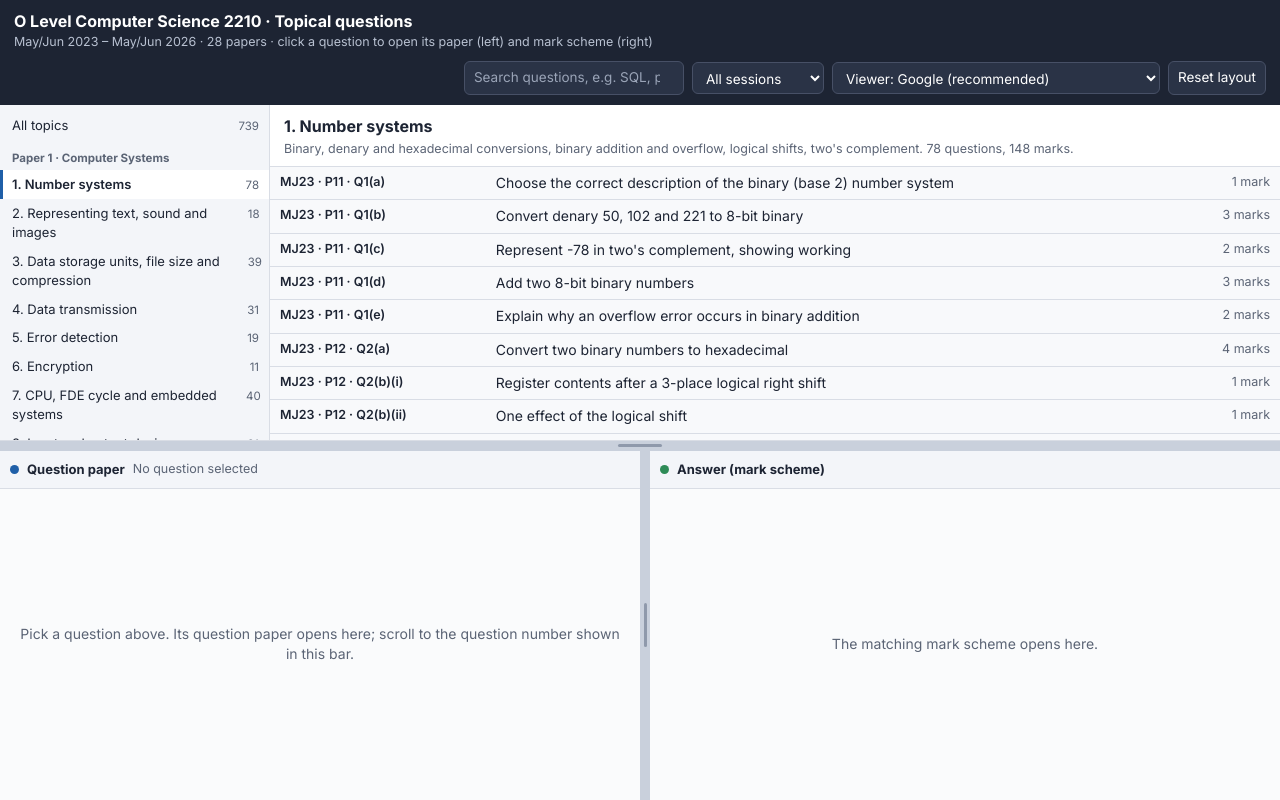
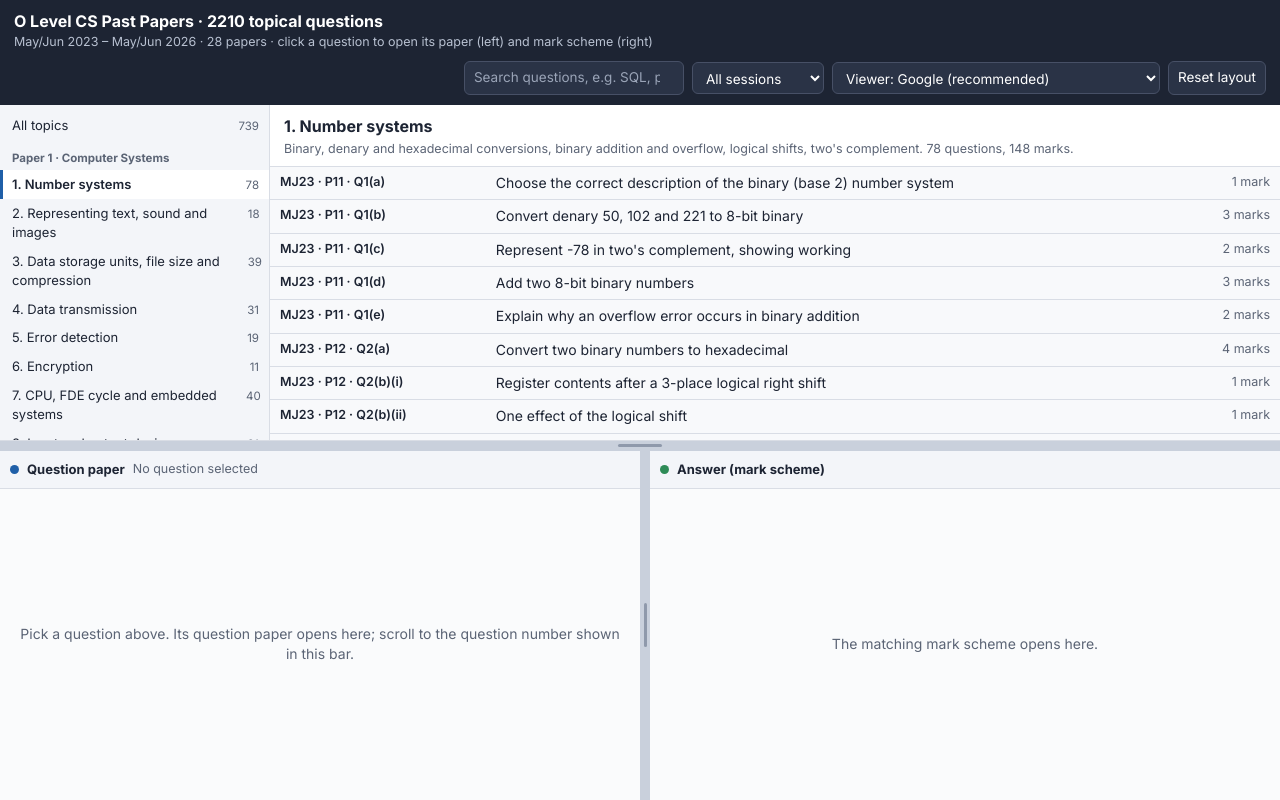
Before and after one commit to Shadhin-f/O-level-CS-Past-Papers, a plain HTML site: page index.html in a window 1280 px wide. Drawn offline with Linux system fonts and the light colour scheme.

Commit message:
Rename site to O Level CS Past Papers
Co-Authored-By: Claude Opus 5.5 <noreply@anthropic.com>

```diff
--- a/index.html
+++ b/index.html
@@ -3,7 +3,7 @@
 <head>
 <meta charset="utf-8">
 <meta name="viewport" content="width=device-width, initial-scale=1">
-<title>O Level CS 2210 Topical Questions</title>
+<title>O Level CS Past Papers</title>
 <link rel="preconnect" href="https://fonts.googleapis.com">
 <link href="https://fonts.googleapis.com/css2?family=Inter:wght@400;600;700&display=swap" rel="stylesheet">
 <style>
@@ -98,7 +98,7 @@ body.dragging{user-select:none}
   <div class="ld">
     <div class="chip"><i class="pins l"></i><i class="pins r"></i><span>2210</span></div>
     <div class="bits" aria-hidden="true"><b>0</b><b>0</b><b>0</b><b>0</b><b>0</b><b>0</b><b>0</b><b>0</b></div>
-    <h2>O Level Computer Science 2210</h2>
+    <h2>O Level CS Past Papers</h2>
     <p>Loading topical questions…</p>
     <div class="track"><i></i></div>
   </div>
@@ -124,7 +124,7 @@ body.dragging{user-select:none}
 <div id="app">
   <header>
     <div>
-      <h1>O Level Computer Science 2210 · Topical questions</h1>
+      <h1>O Level CS Past Papers · 2210 topical questions</h1>
       <div class="sub">May/Jun 2023 – May/Jun 2026 · 28 papers · click a question to open its paper (left) and mark scheme (right)</div>
     </div>
     <div class="ctrls">
```
Also changed, not shown: 1 other file.
